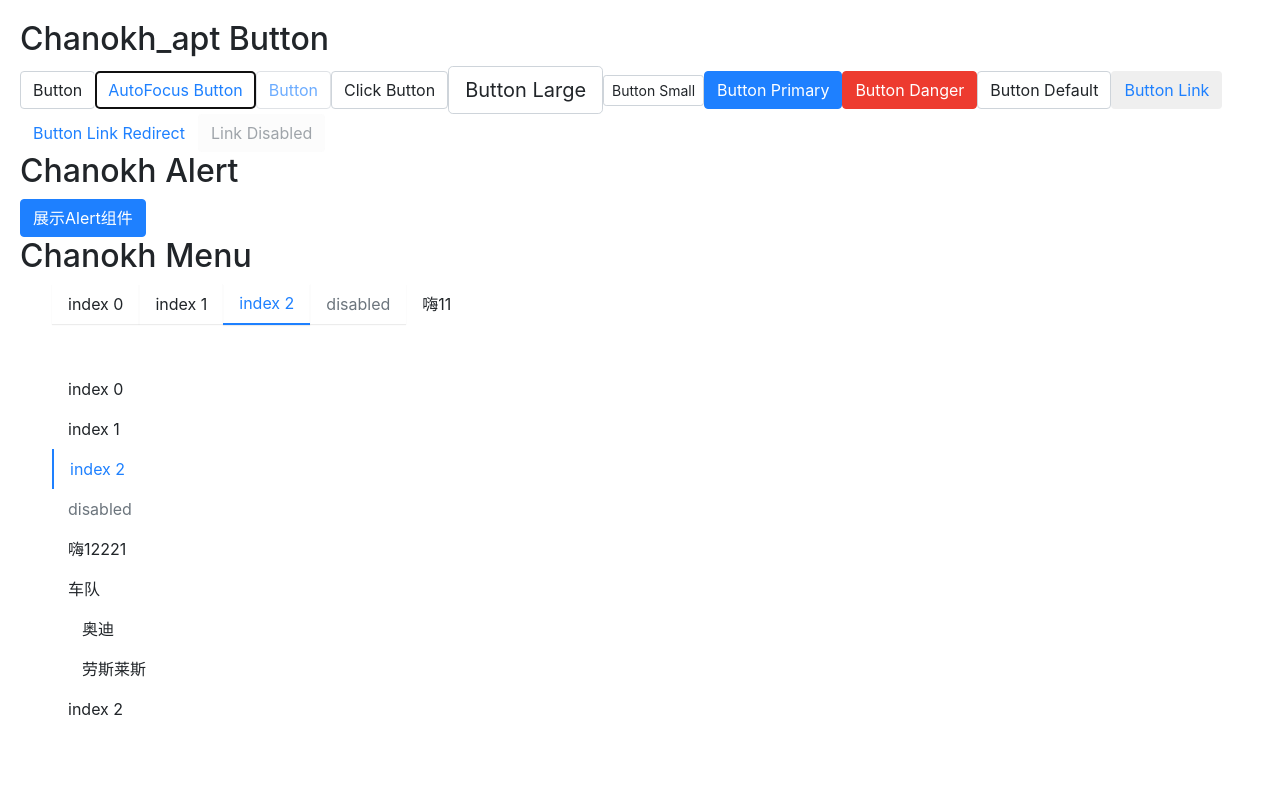
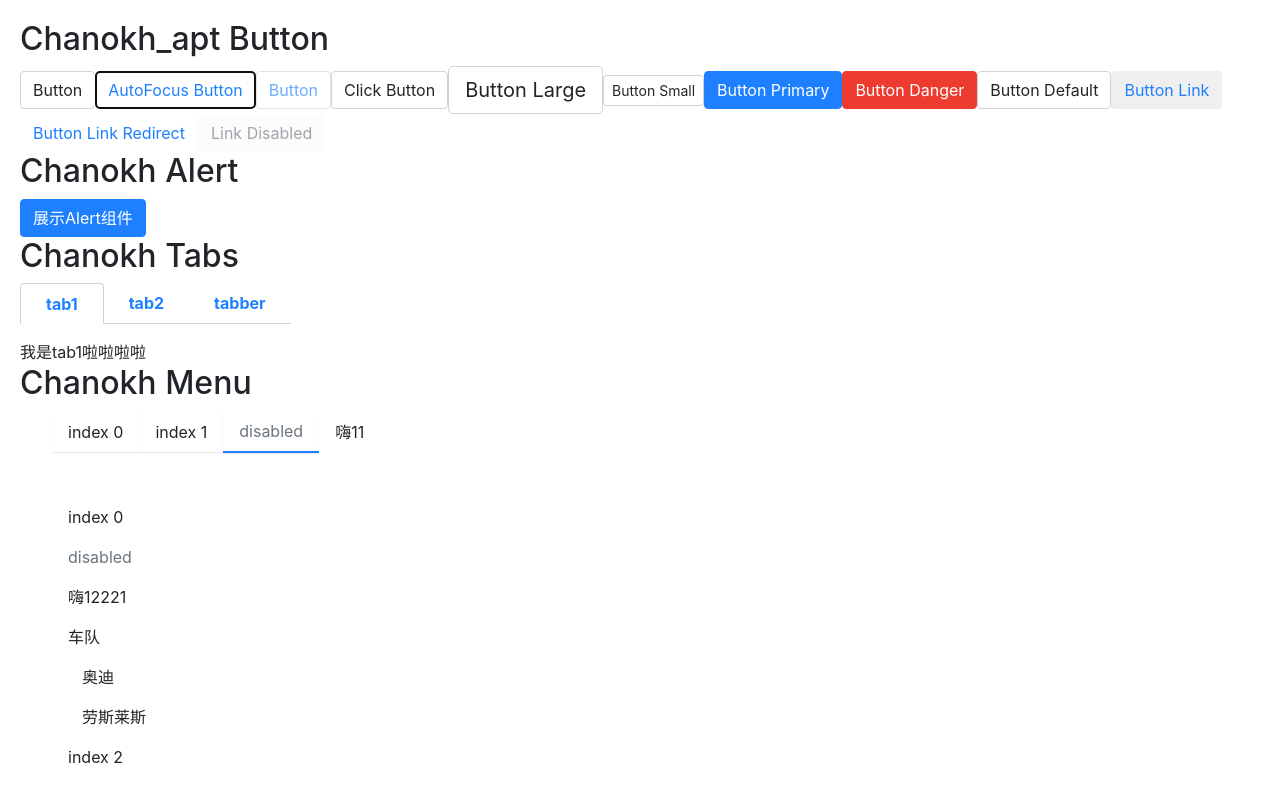
Before and after one commit to zhangchengsen/ChanokhComponents, a React (Create React App) app: page / in a window 1280 px wide. Shown: the top 802 px of the page. Built offline with nearby package versions, Linux system fonts and the light colour scheme; a web font is replaced by a local one.

Commit message:
完成Tabs组件的编写

```diff
--- a/src/App.tsx
+++ b/src/App.tsx
@@ -3,6 +3,7 @@ import "./App.css";
 import Alert, { AlertType } from "./components/Alert";
 import Button, { ButtonSize, ButtonType } from "./components/button";
 import Menu, { MenuItem, SubMenu } from "./components/Menu";
+import Tabs, { TabItem } from "./components/Tabs";
 type bool_key = [boolean, string];
 function App() {
   const [show, setShow] = useState(true);
@@ -55,11 +56,17 @@ function App() {
       <Button btnType={ButtonType.Primary} onClick={() => getAlert()}>
         展示Alert组件
       </Button>
+      <h2>Chanokh Tabs</h2>
+      <Tabs defaultActive={0} defaultOpen>
+        <TabItem title="tab1">我是tab1啦啦啦啦</TabItem>
+        <TabItem title="tab2">tab2在此</TabItem>
+        <TabItem title="tabber"></TabItem>
+      </Tabs>
+      {/* Menu */}
       <h2>Chanokh Menu</h2>
       <Menu defaultIdx={"2"} onSelect={(idx) => {}}>
         <MenuItem>index 0</MenuItem>
         <MenuItem>index 1</MenuItem>
-        <MenuItem>index 2</MenuItem>
         <MenuItem disabled>disabled</MenuItem>
         <SubMenu title="嗨11">
           <MenuItem>abcee</MenuItem>
@@ -69,8 +76,6 @@ function App() {
       <br />
       <Menu mode="vertical" defaultIdx={"2"} onSelect={(idx) => {}}>
         <MenuItem>index 0</MenuItem>
-        <MenuItem>index 1</MenuItem>
-        <MenuItem>index 2</MenuItem>
         <MenuItem disabled>disabled</MenuItem>
         <SubMenu title="嗨12221">
           <MenuItem>abcD</MenuItem>
@@ -81,8 +86,6 @@ function App() {
           <MenuItem>劳斯莱斯</MenuItem>
         </SubMenu>
         <MenuItem>index 2</MenuItem>
-
-        {/* <li>1212</li> */}
       </Menu>
     </div>
   );
--- /dev/null
+++ b/src/components/Tabs/Tab-item/index.tsx
@@ -0,0 +1,45 @@
+import React, { memo, useContext, useEffect } from "react";
+import classNames from "classnames";
+import { Context } from "../index";
+
+type ThandleContet = (content: React.ReactNode) => void;
+export interface ITabItem {
+  disabled?: boolean;
+  index?: number;
+  style?: React.CSSProperties;
+  className?: string;
+  title: string;
+  handleContent?: ThandleContet;
+}
+
+const TabItem: React.FC<ITabItem> = memo((props) => {
+  const { title, style, className, index, handleContent, children } = props;
+  const context = useContext(Context);
+
+  const classes = classNames("TabItem", className, {
+    [`TabItem-active`]: context.index === index,
+  });
+
+  useEffect(() => {
+    index === context.index &&
+      handleContent &&
+      handleContent(children ? children : <div></div>);
+  }, [context.index, index, handleContent, children]);
+
+  return (
+    <li
+      style={style}
+      className={classes}
+      onClick={() => {
+        context.onSelect!(index as number);
+      }}
+    >
+      {title}
+    </li>
+  );
+});
+TabItem.defaultProps = {
+  disabled: false,
+};
+TabItem.displayName = "TabItem";
+export default TabItem;
--- /dev/null
+++ b/src/components/Tabs/index.tsx
@@ -0,0 +1,97 @@
+import React, {
+  memo,
+  createContext,
+  useState,
+  useEffect,
+  FunctionComponentElement,
+} from "react";
+import classNames from "classnames";
+import Item, { ITabItem } from "./Tab-item";
+type selectType = () => void;
+type onSelectType = (idx: number) => void;
+interface ITabs {
+  className?: string;
+  defaultActive?: number;
+  onSelect?: selectType;
+  defaultOpen?: boolean;
+}
+interface IContext {
+  index: number;
+  onSelect?: onSelectType;
+}
+
+export const Context = createContext<IContext>({ index: 0 });
+const Tabs: React.FC<ITabs> = memo((props) => {
+  const { children, className, defaultActive, defaultOpen, onSelect } = props;
+
+  const [curIdx, setCurIdx] = useState(0);
+  const [content, setContent] = useState();
+  const [isOpen, setIsOpen] = useState(false);
+
+  useEffect(() => {
+    if (defaultActive) {
+      setCurIdx(defaultActive);
+    }
+    if (defaultOpen) {
+      setIsOpen(defaultOpen);
+    }
+  }, [defaultActive, defaultOpen]);
+
+  const handleContent = (content: any) => {
+    if (content) setContent(content);
+    console.log(content);
+  };
+
+  //获取子组件传递的content
+  const getContent = () => {
+    return isOpen && <div>{content}</div>;
+  };
+
+  // 点击回调
+  const handleSelect = (idx: number) => {
+    setCurIdx(idx);
+    onSelect && onSelect();
+  };
+
+  const passContext: IContext = {
+    index: curIdx,
+    onSelect: handleSelect,
+  };
+
+  // 添加 index 和获取content事件
+  const renderChildren = () => {
+    return React.Children.map(children, (child, idx) => {
+      const c = child as FunctionComponentElement<ITabItem>;
+      const { displayName } = c.type;
+
+      if (displayName !== "TabItem") {
+        throw "Tabs children must be TabItem";
+      } else {
+        return React.cloneElement(c, {
+          index: idx,
+          handleContent,
+        });
+      }
+    });
+  };
+
+  const classes = classNames("Tabs", className);
+
+  return (
+    <div className={classes}>
+      <Context.Provider value={passContext}>
+        <ul className="Tabs-title">{renderChildren()}</ul>
+      </Context.Provider>
+      {getContent()}
+    </div>
+  );
+});
+
+export const TabItem = Item;
+
+Tabs.defaultProps = {
+  defaultActive: 0,
+  defaultOpen: false,
+};
+
+export default Tabs;
--- a/src/css/_style.scss
+++ b/src/css/_style.scss
@@ -272,3 +272,31 @@
     border-left: $menu-item-active-border-width solid $menu-item-active-color;
   }
 }
+// Tabs
+.Tabs {
+  &-title {
+    display: flex;
+    align-items: center;
+    padding-left: 0;
+    .TabItem {
+      cursor: pointer;
+      list-style: none;
+      padding: $menu-item-padding-y 25px;
+      font-size: 16px;
+      font-weight: 700;
+      color: $primary;
+      border-bottom: 1px solid $gray-400;
+      &:hover {
+        background: $gray-200;
+        text-decoration: underline;
+      }
+    }
+    .TabItem-active {
+      cursor: pointer;
+      border: 1px solid $gray-400;
+      border-bottom: none;
+      border-top-left-radius: 4px;
+      border-top-right-radius: 4px;
+    }
+  }
+}
```
